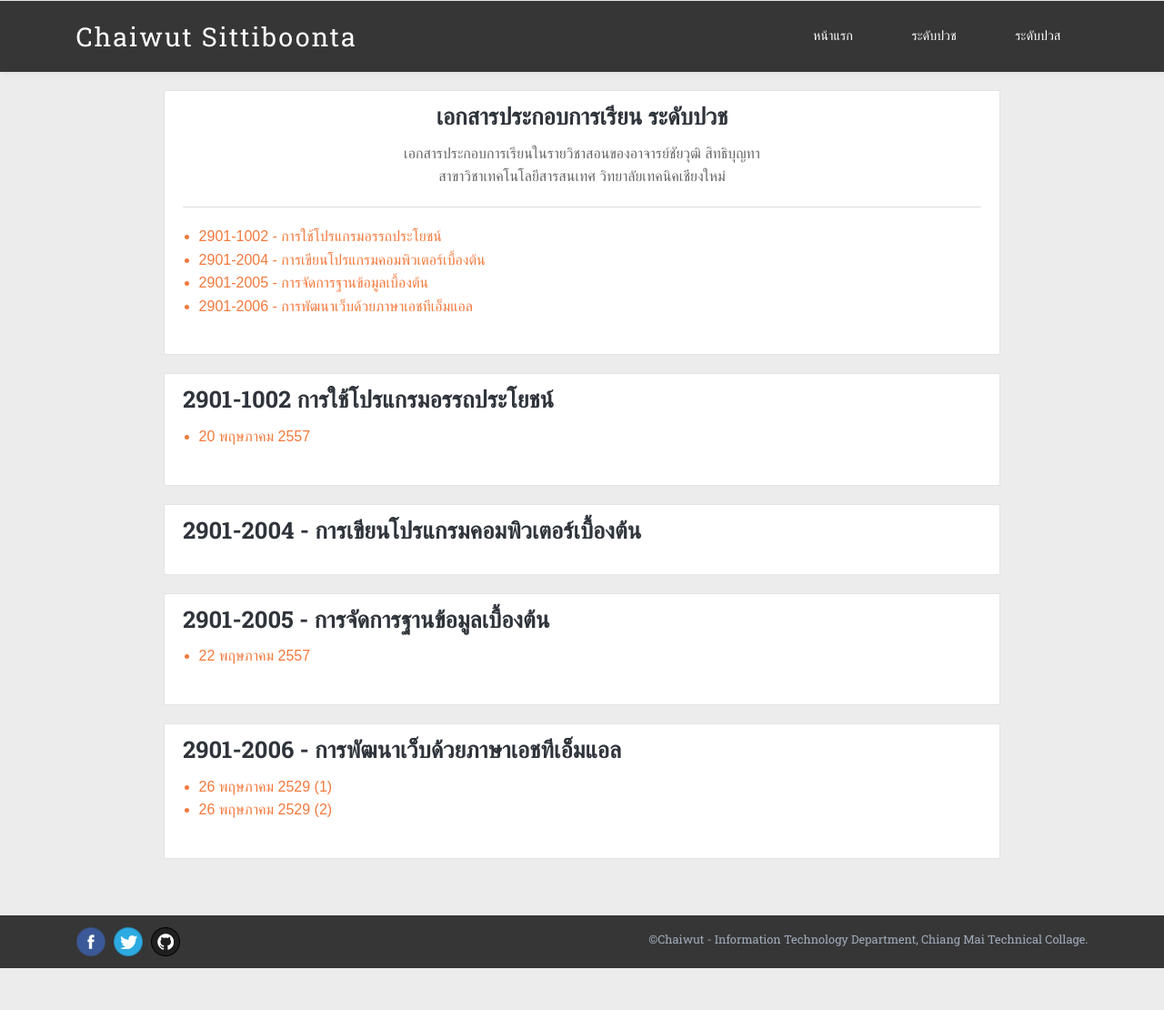
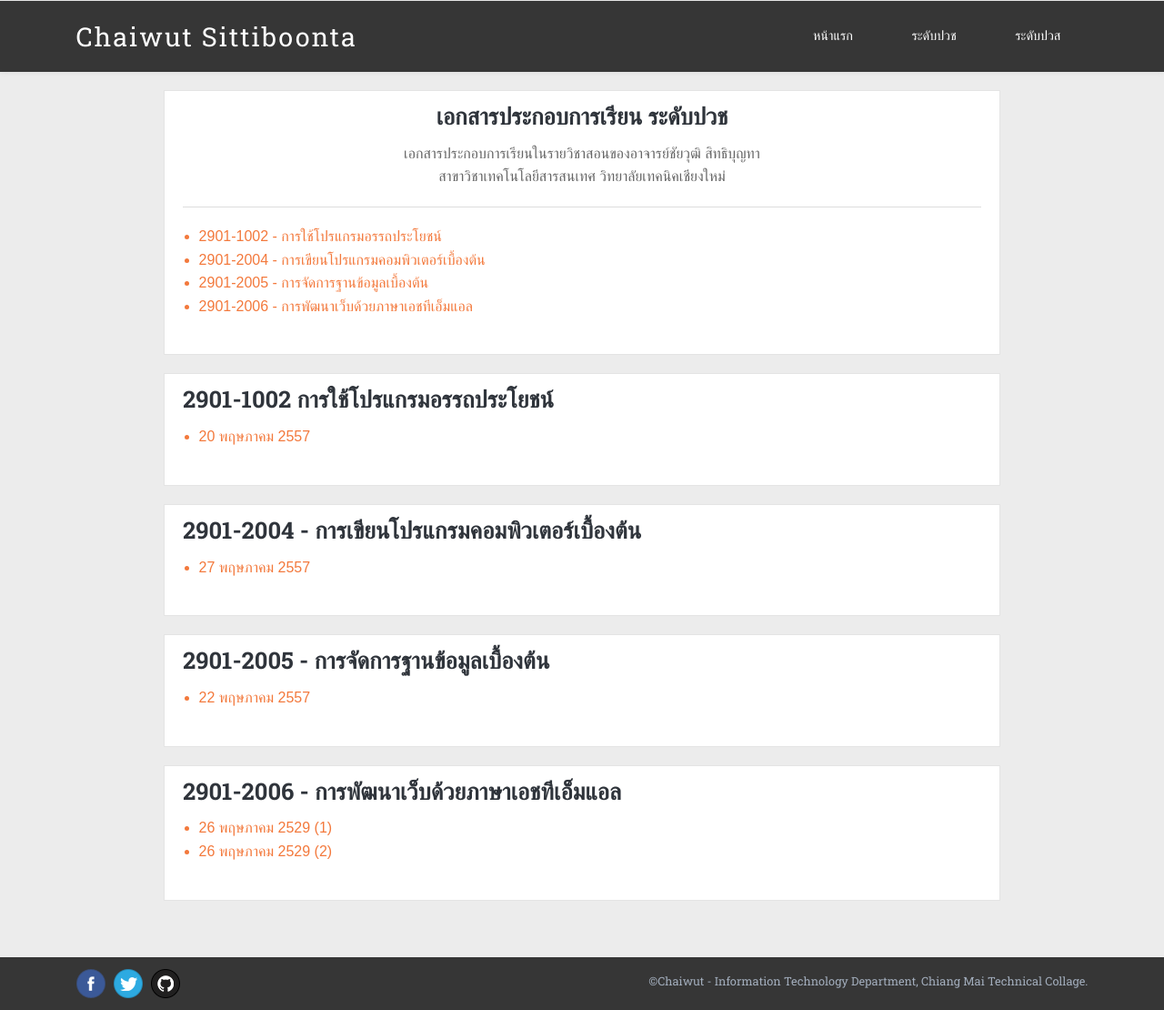
Before and after one commit to ichaiwut/ichaiwut.github.io, a Jekyll site: the page built from slides/diploma.html, in a window 1280 px wide. Shown: the whole page at 91% size. Built offline with Jekyll 4.4.1, drawn with Linux system fonts in a browser that asks for light colours; Markdown is read by kramdown in place of the engine named in the settings; before the commit the page ends 1064 px from its top, so only the background shows below that.

Commit message:
Added slide

```diff
--- a/slides/diploma.html
+++ b/slides/diploma.html
@@ -40,6 +40,9 @@ pagename: Slide
 
 			<div class="post-list-container slide-con" id="programimg-base">
 				<h2>2901-2004 - การเขียนโปรแกรมคอมพิวเตอร์เบื้องต้น</h2>
+				<ul>
+					<li><a href="https://www.dropbox.com/s/w1t0q3f41ews0w4/2901-2004_27-05-2014_1.pdf">27 พฤษภาคม 2557</a></li>
+				</ul>
 			</div>
 
 			<div class="post-list-container slide-con" id="database">
```
